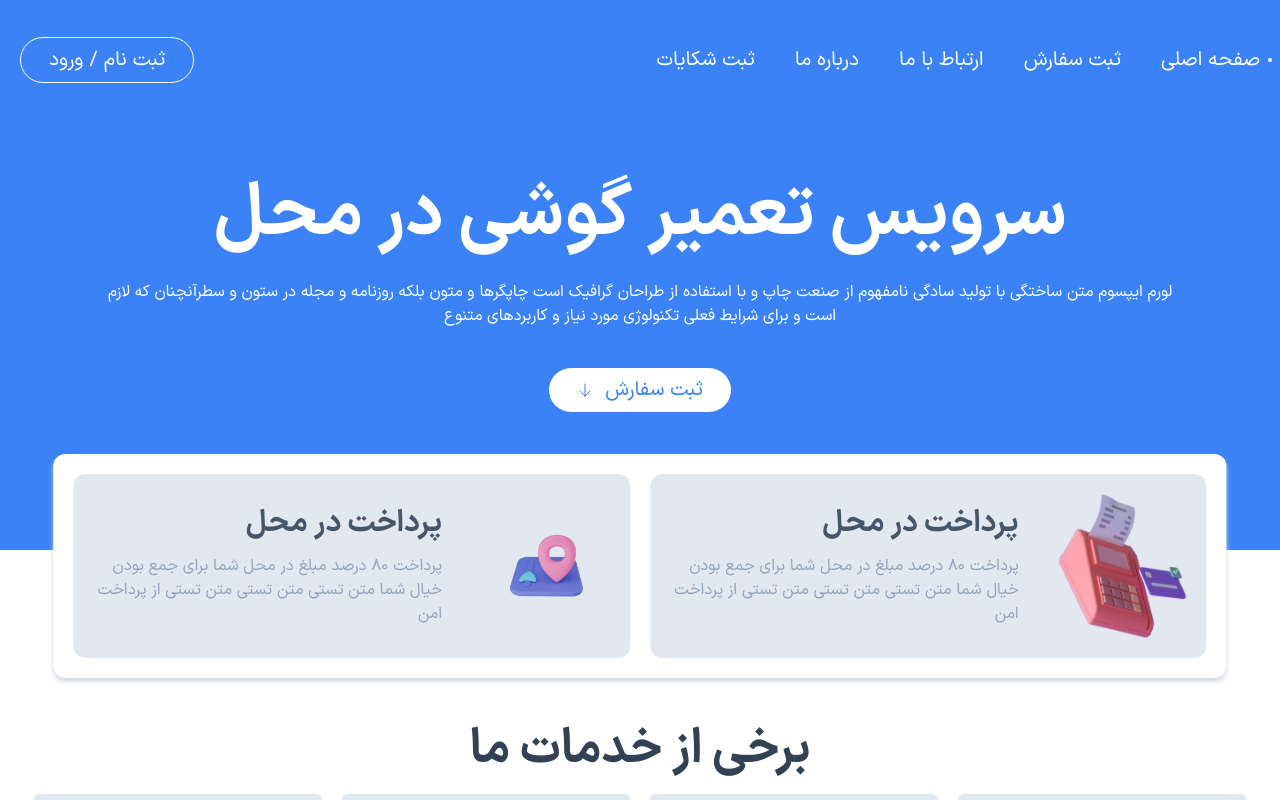
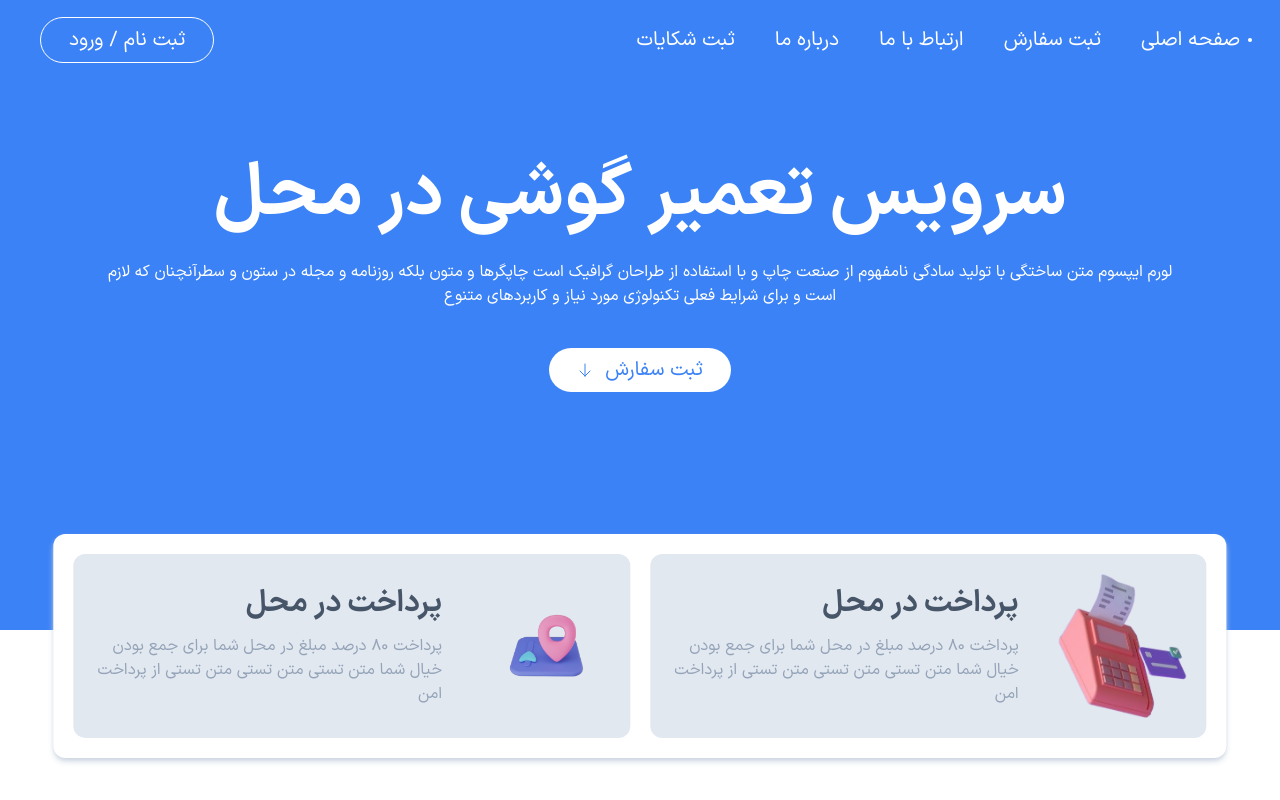
Before and after one commit to Apple-Service-ir/AppleService-RepairProject-FrontEnd, a React (Vite) app: page / in a window 1280 px wide. Shown: the top 800 px of the page. Built offline with nearby package versions, Linux system fonts and the light colour scheme.

Commit message:
fixed header

```diff
--- a/src/App.jsx
+++ b/src/App.jsx
@@ -1,11 +1,13 @@
 import { useRoutes } from "react-router-dom"
 import { routes } from "./routes"
+import { Header } from "./components/Header/Header"
 import Footer from "./components/Footer/Footer"
 
 function App() {
   const router = useRoutes(routes)
   return (
     <>
+      <Header />
       {router}
       <Footer />
     </>
--- a/src/components/Header/Header.jsx
+++ b/src/components/Header/Header.jsx
@@ -5,7 +5,8 @@ import "./Header.css"
 export function Header() {
   return (
     <>
-      <div className='container h-20 flex justify-between items-center px-5 mt-5 rounded-md'>
+      <div className='bg-blue-500 w-screen h-20 flex justify-between items-center px-5
+        sm:px-10'>
         <div className="btn btn-ghost text-xl flex items-center relative lg:hidden group">
           <svg xmlns="http://www.w3.org/2000/svg" fill="none" viewBox="0 0 24 24" strokeWidth={1.5} stroke="currentColor" className="stroke-white w-9 h-9 cursor-pointer">
             <path strokeLinecap="round" strokeLinejoin="round" d="M3.75 9h16.5m-16.5 6.75h16.5" />
--- a/src/pages/Home/Home.jsx
+++ b/src/pages/Home/Home.jsx
@@ -9,7 +9,6 @@ export default function Home() {
   return (
     <>
       <div className="bg-blue-500 w-screen h-[550px] flex flex-col items-center relative" id="hero-section">
-        <Header />
         <h1 className="text-3xl text-white sansbold text-center mt-10 px-3 sm:px-0 sm:text-5xl sm:mt-16 lg:text-7xl lg:mt-20">سرویس تعمیر گوشی در محل</h1>
         <p className="text-white w-full text-center mt-7 px-7 lg:px-24">
           لورم ایپسوم متن ساختگی با تولید سادگی نامفهوم از صنعت چاپ و با استفاده از طراحان گرافیک است چاپگرها و متون بلکه روزنامه و مجله در ستون و سطرآنچنان که لازم است و برای شرایط فعلی تکنولوژی مورد نیاز و کاربردهای متنوع
```
